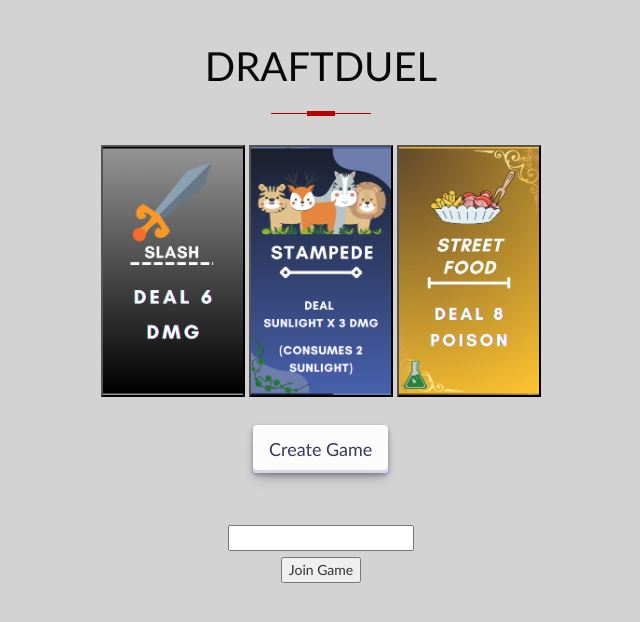
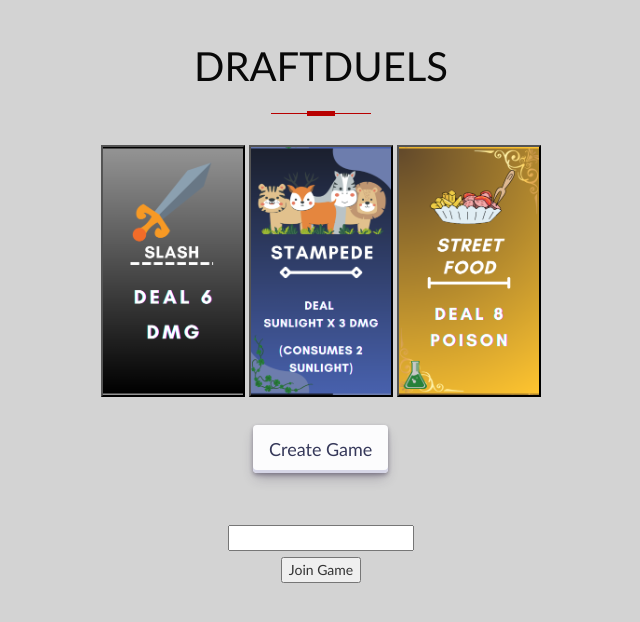
Before and after one commit to AFarmhand/DraftDuels, a website: page client/index.html in a window 1280 px wide. Shown: the whole page, without its empty margins (319-959 px from the left). Drawn offline with nearby package versions, Linux system fonts and the light colour scheme; no server answers.

Commit message:
Update index.html
updated name

```diff
--- a/client/index.html
+++ b/client/index.html
@@ -23,7 +23,7 @@
 
     <!--Initial Area, Create or join a game here!-->
     <div id = "initial" class="centerColumn">
-        <div class='one'><h1><br>DraftDuel</h1><br></div>
+        <div class='one'><h1><br>DraftDuels</h1><br></div>
         <div id ='firstCards'>
             <button class="slash" onclick=""></button>
             <button class="stampede" onclick=""></button>
```
